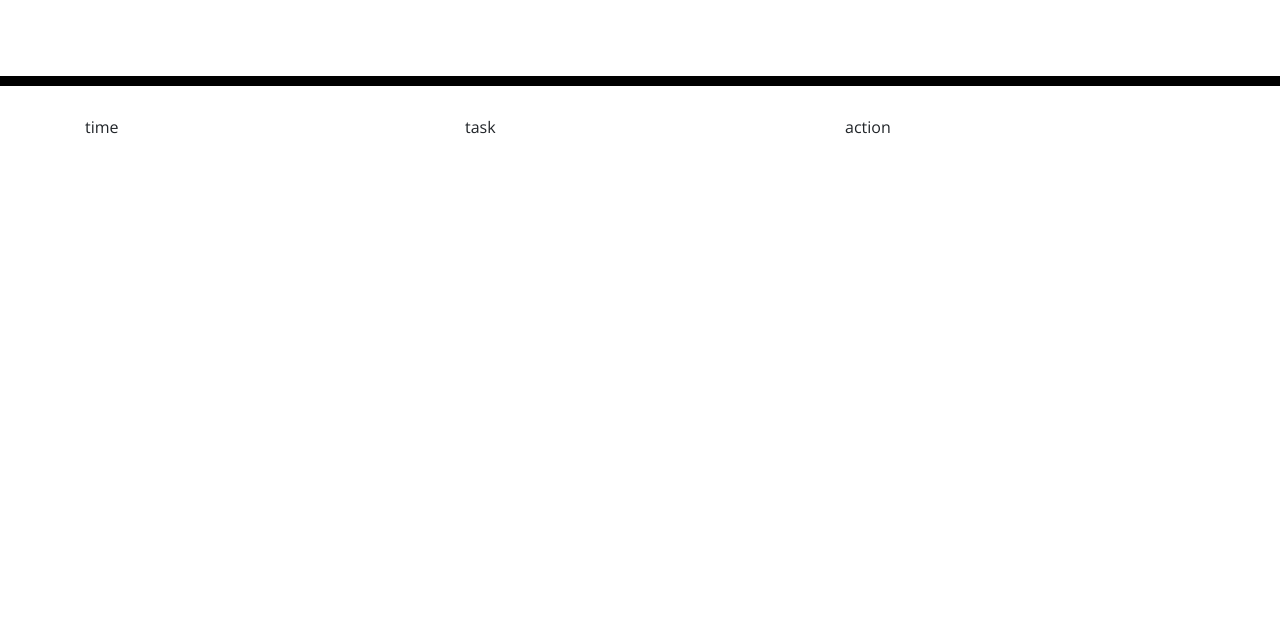
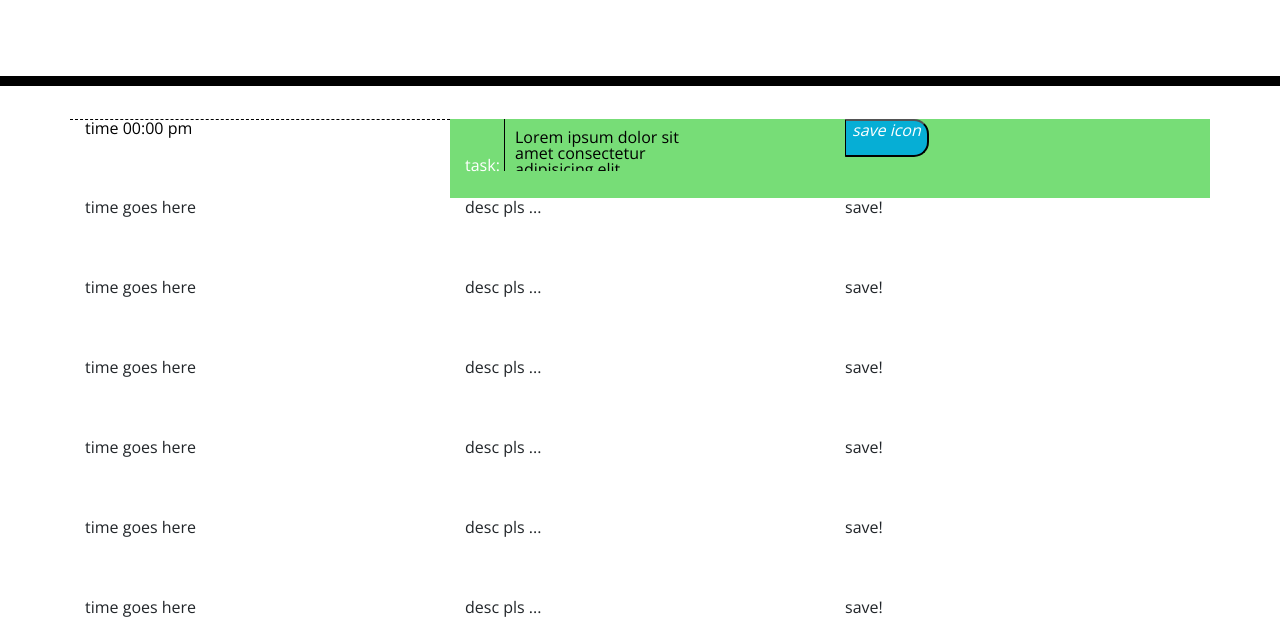
Before and after one commit to kurtGithubOK/Day-Scheduler, a plain HTML site: page index.html in a window 1280 px wide. Shown: the part 182-801 px from the top of the page. Drawn offline with nearby package versions, Linux system fonts and the light colour scheme.

Commit message:
got rows to display.

```diff
--- a/assets/css/style.css
+++ b/assets/css/style.css
@@ -28,6 +28,9 @@ textarea {
 .time-block {
   text-align: center;
   border-radius: 15px;
+}
+.kurt {
+  background-color: beige;
 }
 
 .row {
--- a/assets/js/scripts.js
+++ b/assets/js/scripts.js
@@ -1 +1,98 @@
 console.log('hilloooooo')
+
+$(document).ready(() => {
+    makeDisplay();
+
+    function makeDisplay() {
+        const container = $('.container');
+        // loop over hours and make hourrows.
+        for(let i=0 ; i<24 ; i++) {
+            console.log('xxxx:', container)
+            // make a row.
+            const row = makeRow();
+            // fill in time column.
+            const timeCol = makeTimeCol();
+            timeCol.appendTo(row);
+            // Get tasks from storage, pass to makeDescCol():  [{time: xxx, desc: desc}]
+            const tasks = getTasks();
+            // fill in description column.
+            const descriptionCol = makeDescriptionCol();
+            descriptionCol.appendTo(row);
+            // fill in save button.
+            const saveCol = makeSaveCol();
+            saveCol.appendTo(row);
+            row.appendTo(container)
+        }
+    }
+
+    function makeRow() {
+        const row = $('<div>')
+        row.addClass('row');
+//        row.text('ima row')
+        // set color coding.
+        return row;
+    }
+    function makeTimeCol() {
+        const col = $('<div>')
+        col.addClass('col');
+        col.text('time goes here')
+        return col;
+    }
+    function makeDescriptionCol() {
+        const col = $('<div>')
+        col.addClass('col');
+        col.text('desc pls ...')
+        return col;
+    }
+    function makeSaveCol() {
+        const col = $('<div>')
+        col.addClass('col');
+        col.text('save!')
+        return col;
+    }
+
+
+    // Event handlers.
+    function taskClicked() {
+        console.log('task clicked!')
+        // Use listener delegation.
+        // change div text to text area.
+        changeDivToTextarea();
+        // change back when click elsewhere?
+        // that's it?
+    }
+    function saveClicked(event) {
+        console.log('save clicked!')
+        // figure out which one was clicked.
+        const timeslot = getTimeslot(event);
+        // get value.  // get that nth child?
+
+        // update task & save somehow?
+
+        // change element to div
+        changeTextareaToDiv();
+    }
+    // Utils
+    function getTasks() {
+        const list = localStorage.getItem('dayScheduler');
+        return JSON.parse(list);
+    }
+    function changeDivToTextarea() {
+    }
+    function changeTextareaToDiv() {
+    }
+    function getTimeslot() {
+    }
+
+    let data = [
+        {
+            date: '2021-8-21T09:00:00',
+            description: 'feed cat'
+        },
+        {
+            date: '2021-8-21T10:00:00',
+            description: 'feed dog'
+        },
+    ];
+
+});
--- a/index.html
+++ b/index.html
@@ -1,24 +1,18 @@
 <!DOCTYPE html>
 <html lang="en">
+
 <head>
   <meta charset="UTF-8" />
   <meta name="viewport" content="width=device-width, initial-scale=1.0" />
   <meta http-equiv="X-UA-Compatible" content="ie=edge" />
-    <link
-      rel="stylesheet"
-      href="https://stackpath.bootstrapcdn.com/bootstrap/4.3.1/css/bootstrap.min.css"
-    />
-    <link
-      rel="stylesheet"
-      href="https://use.fontawesome.com/releases/v5.8.1/css/all.css"
-      integrity="sha384-50oBUHEmvpQ+1lW4y57PTFmhCaXp0ML5d60M1M7uH2+nqUivzIebhndOJK28anvf"
-      crossorigin="anonymous"
-    />
-    <link
-      href="https://fonts.googleapis.com/css?family=Open+Sans&display=swap"
-      rel="stylesheet"
-    />
+  <link rel="stylesheet" href="https://stackpath.bootstrapcdn.com/bootstrap/4.3.1/css/bootstrap.min.css" />
+  <link rel="stylesheet" href="https://use.fontawesome.com/releases/v5.8.1/css/all.css"
+    integrity="sha384-50oBUHEmvpQ+1lW4y57PTFmhCaXp0ML5d60M1M7uH2+nqUivzIebhndOJK28anvf" crossorigin="anonymous" />
+  <link href="https://fonts.googleapis.com/css?family=Open+Sans&display=swap" rel="stylesheet" />
   <link rel="stylesheet" href="./assets/css/style.css" />
+  <script src="https://cdnjs.cloudflare.com/ajax/libs/jquery/3.2.1/jquery.min.js"></script>
+  <script src="https://cdnjs.cloudflare.com/ajax/libs/moment.js/2.24.0/moment.min.js"></script>
+  <script src="./assets/js/scripts.js"></script>
     <title>Work Day Scheduler</title>
 </head>
 
@@ -30,20 +24,15 @@
   </header>
   <div class="container">
     <!-- Timeblocks go here -->
-        <div class="row">
-            <div class="col">time</div>
-            <div class="col">task</div>
-            <div class="col">action</div>
+    <div class="row future kurt">
+      <div class="col hour kurt">time <time class="time-block">00:00 pm</time></div>
+      <div class="col desscription">task: <textarea>Lorem ipsum dolor sit amet consectetur adipisicing elit.</textarea>
       </div>
-
-
-
-
+      <div class="col"><button id="saveBtn" class="saveBtn"><i>save icon</i></button< /div>
+      </div>
 
     </div>
 
-    <script src="https://cdnjs.cloudflare.com/ajax/libs/jquery/3.2.1/jquery.min.js"></script>
-    <script src="https://cdnjs.cloudflare.com/ajax/libs/moment.js/2.24.0/moment.min.js"></script>
-    <script src="./assets/js/scripts.js"></script>
 </body>
+
 </html>
```
Lines whose indentation alone changed are shown as unchanged.
